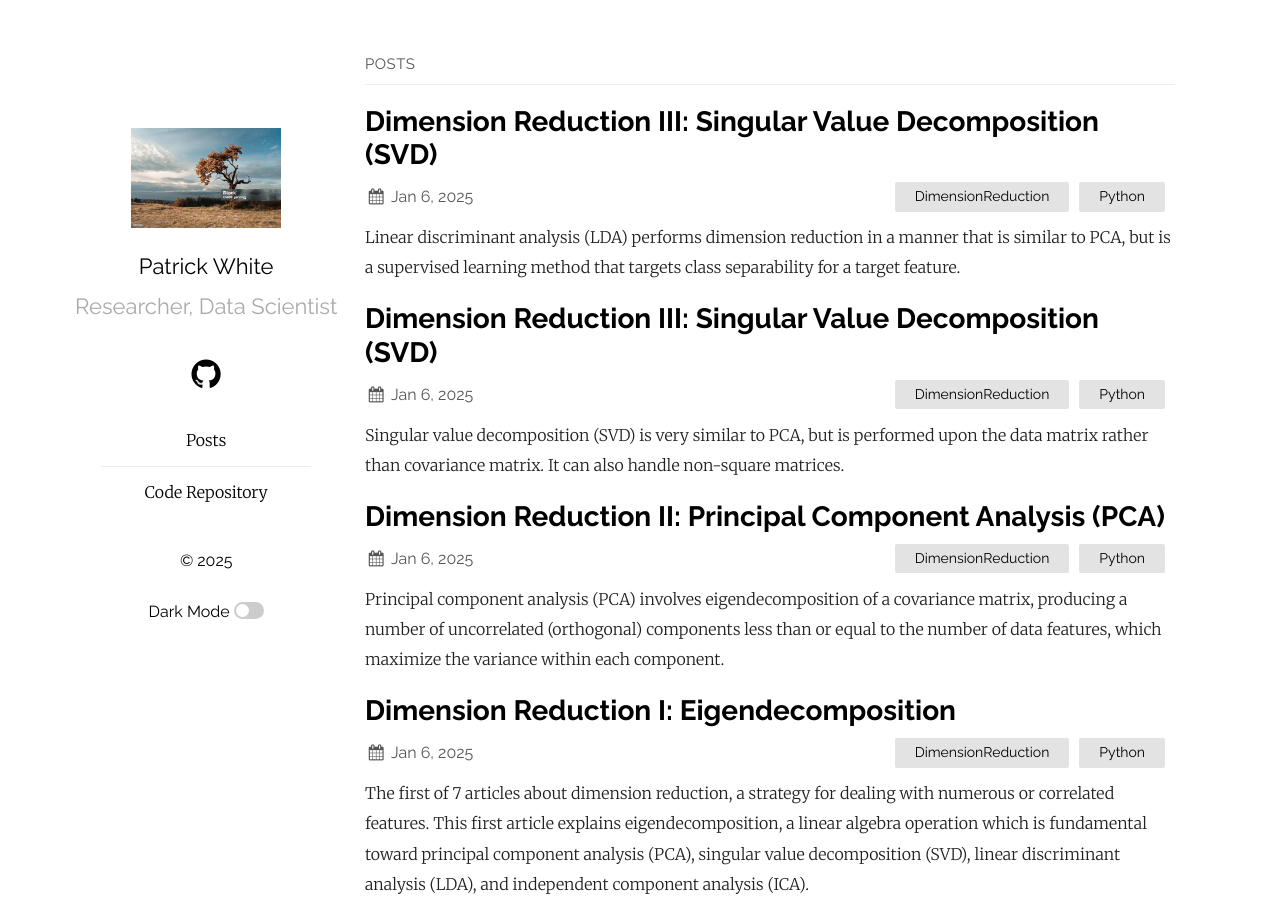
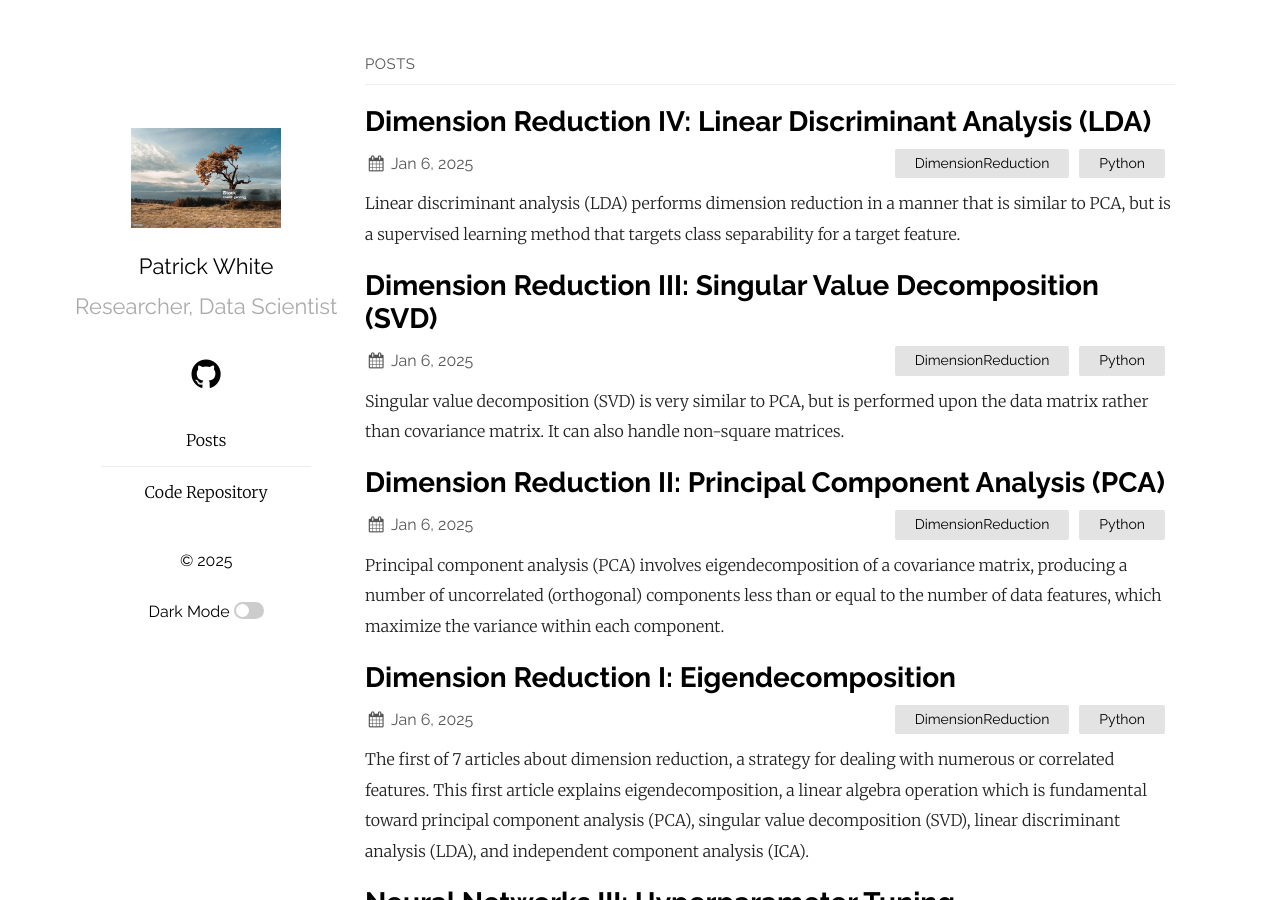
Before and after one commit to pw598/pw598.github.io, a Jekyll site: the page built from index.md, in a window 1280 px wide and 900 px high. Built offline with Jekyll 4.4.1, drawn with Linux system fonts in a browser that asks for light colours.

Commit message:
Add files via upload

```diff
--- a/_posts/2025-01-06-Dimension-Reduction-IV-LDA.md
+++ b/_posts/2025-01-06-Dimension-Reduction-IV-LDA.md
@@ -1,6 +1,6 @@
 ---
 layout: post
-title:  "Dimension Reduction III: Singular Value Decomposition (SVD)"
+title:  "Dimension Reduction IV: Linear Discriminant Analysis (LDA)"
 date:   2025-01-06 00:00:00 +0000
 categories: DimensionReduction Python
 ---
```
